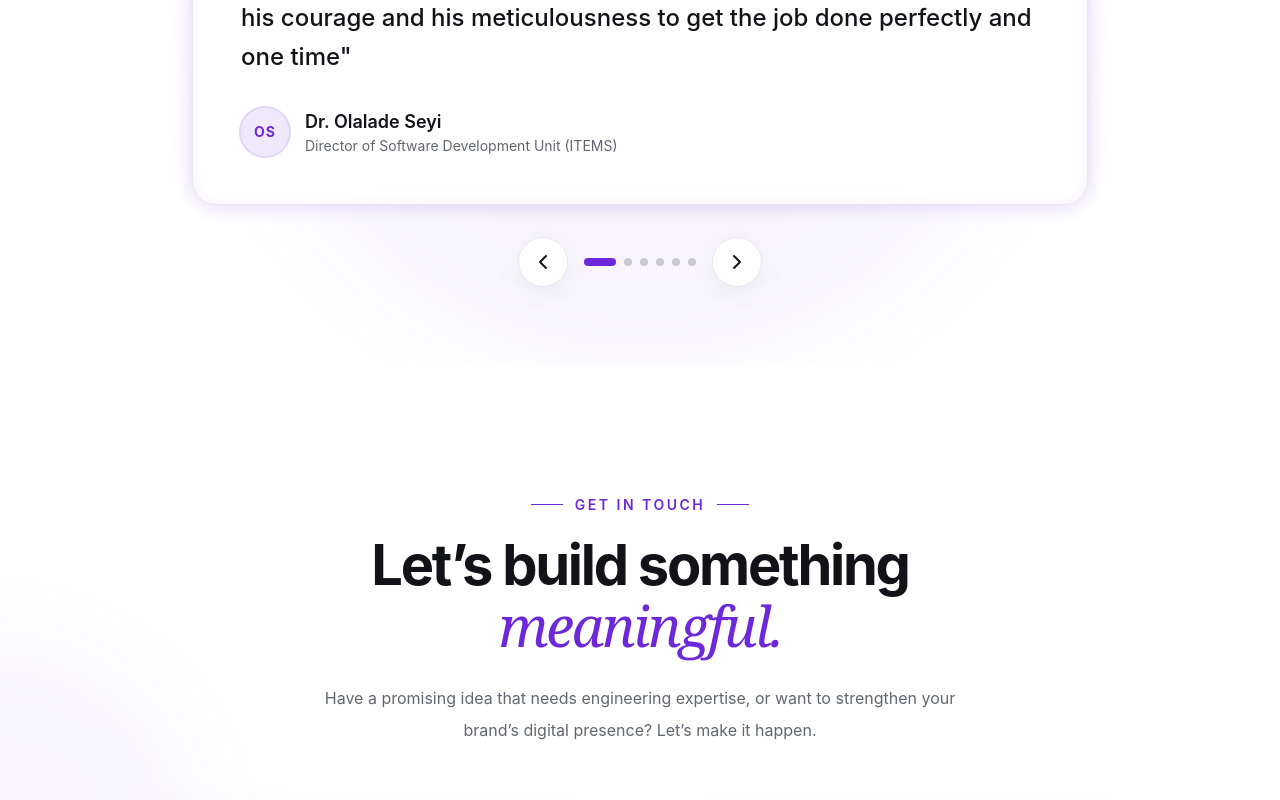
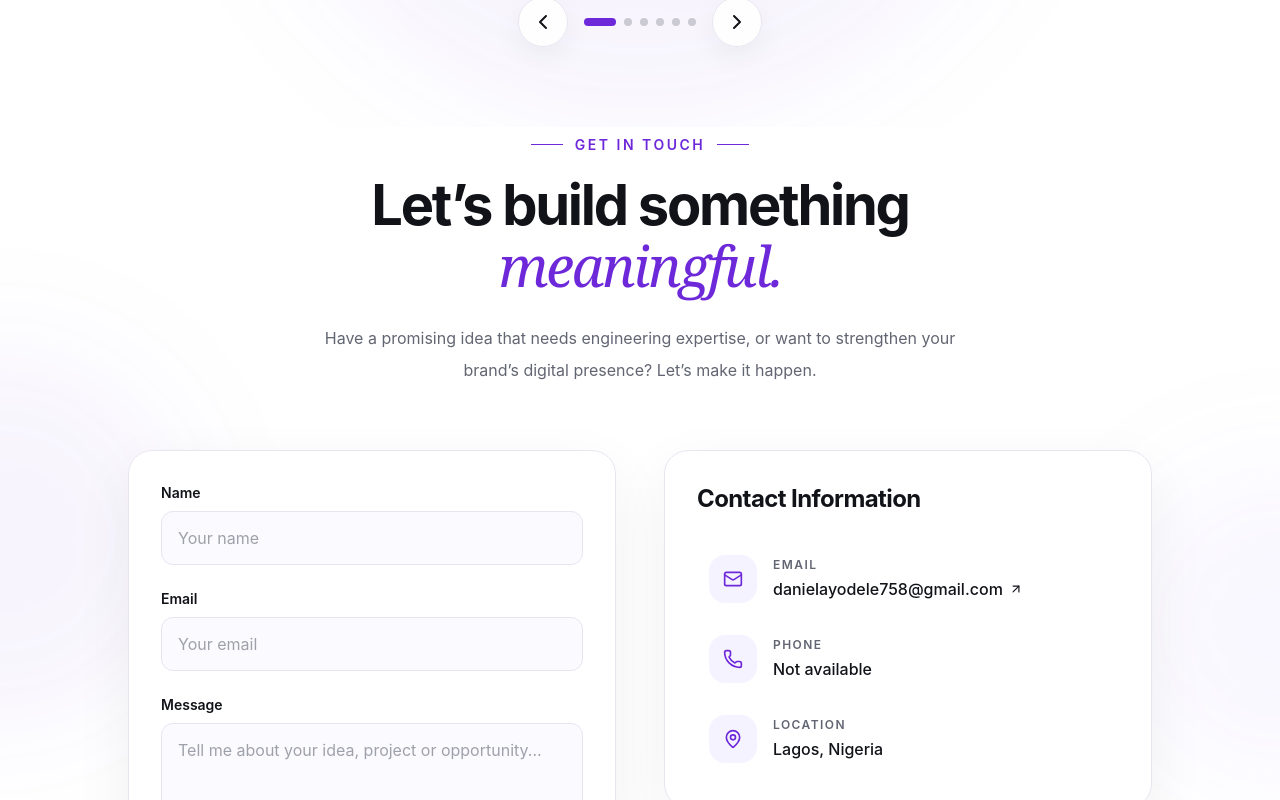
Before and after one commit to Emperor16/Daniel-Portfolio, a React (Vite) app: page / in a window 1280 px wide. Shown: the part 6640-7440 px from the top of the page. Built offline with nearby package versions, Linux system fonts and the light colour scheme.

Commit message:
udat completed

```diff
--- a/src/sections/contact.jsx
+++ b/src/sections/contact.jsx
@@ -122,7 +122,7 @@ export const Contact = () => {
   return (
     <section
       id="contact"
-      className="relative overflow-hidden bg-background py-24 md:py-32"
+      className="relative overflow-hidden bg-background py-24 md:py-2"
     >
       {/* Ambient background */}
       <div
--- a/src/sections/experience.jsx
+++ b/src/sections/experience.jsx
@@ -45,7 +45,7 @@ export const Experience = () => {
   return (
     <section
       id="experience"
-      className="relative overflow-hidden bg-background py-24 md:py-32"
+      className="relative overflow-hidden bg-background py-24 md:py-2"
     >
       {/* Ambient background */}
       <div
```
